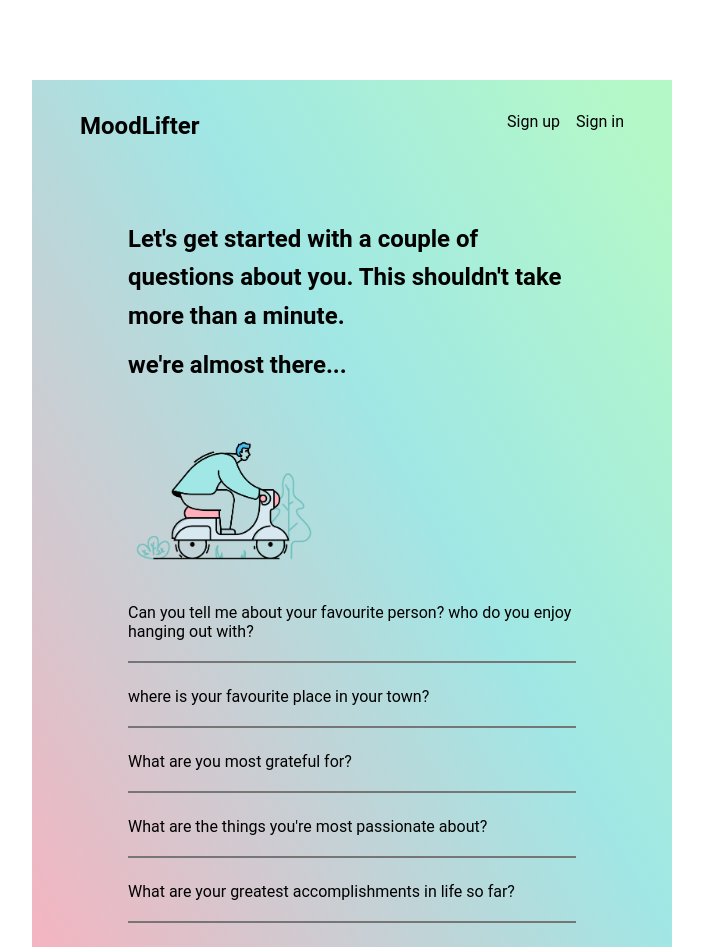
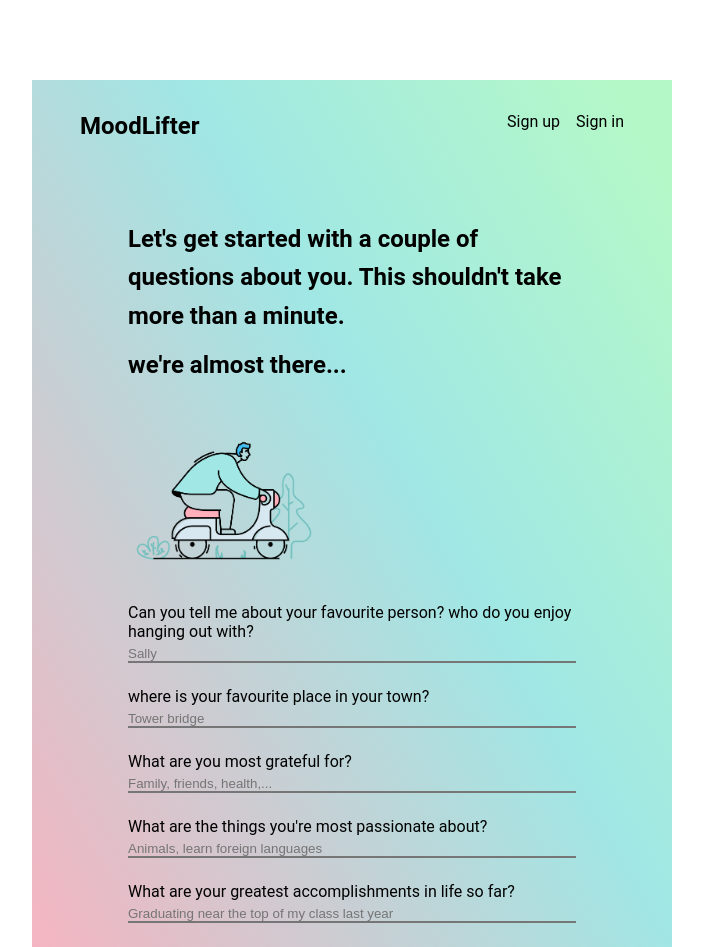
Before and after one commit to hannah68/MoodLifter, a React (Create React App) app: page /feeling in a window 1280 px wide. Shown: the top 947 px of the page, without its empty margins (288-991 px from the left). Built offline with nearby package versions, Linux system fonts and the light colour scheme.

Commit message:
add placeholder to questions

```diff
--- a/src/client/components/FeelingQuestions.tsx
+++ b/src/client/components/FeelingQuestions.tsx
@@ -1,5 +1,6 @@
 import { FormEvent } from "react";
-import { questions } from "../data/feelingQuestion";
+import { questions, questionType } from "../data/feelingQuestion";
+
 
 export type ShowFeeling = true | false;
 
@@ -17,11 +18,11 @@ const FeelingQuestions = (props: FeelingQProps) => {
 
 	return (
 		<form className="question-form" onSubmit={submitQuestionHandler}>
-			{questions.map((question: string, index: number) => {
+			{questions.map((q: questionType, index: number) => {
 				return (
 					<div className="fav-groups" key={index}>
-						<label htmlFor="fav-person">{question}</label>
-                        <input type="text" className="text-area"/>
+						<label htmlFor="fav-person">{q.question}</label>
+                        <input type="text" className="text-area" placeholder={q.label}/>
 					</div>
 				);
 			})}
--- a/src/client/data/feelingQuestion.ts
+++ b/src/client/data/feelingQuestion.ts
@@ -1,8 +1,34 @@
-export const questions: string[] = [
-    "Can you tell me about your favourite person? who do you enjoy hanging out with?",
-    "where is your favourite place in your town?",
-    "What are you most grateful for?",
-    "What are the things you're most passionate about?",
-    "What are your greatest accomplishments in life so far?",
-    "Tell us about your favourite food?"
+export interface questionType {
+    question: string,
+    label: string
+}
+
+export const questions:  Array<questionType> = [
+    {
+        question: "Can you tell me about your favourite person? who do you enjoy hanging out with?",
+        label: 'Sally'
+    },
+    {
+        question: "where is your favourite place in your town?",
+        label: 'Tower bridge'
+    }
+    ,
+    {
+        question: "What are you most grateful for?",
+        label: 'Family, friends, health,...'
+    }
+    ,
+    {
+        question: "What are the things you're most passionate about?",
+        label: 'Animals, learn foreign languages'
+    }
+    ,
+    {
+        question: "What are your greatest accomplishments in life so far?",
+        label: 'Graduating near the top of my class last year'
+    },
+    {
+        question:  "Tell us about your favourite food?",
+        label: 'pizza'
+    }
 ]
```
